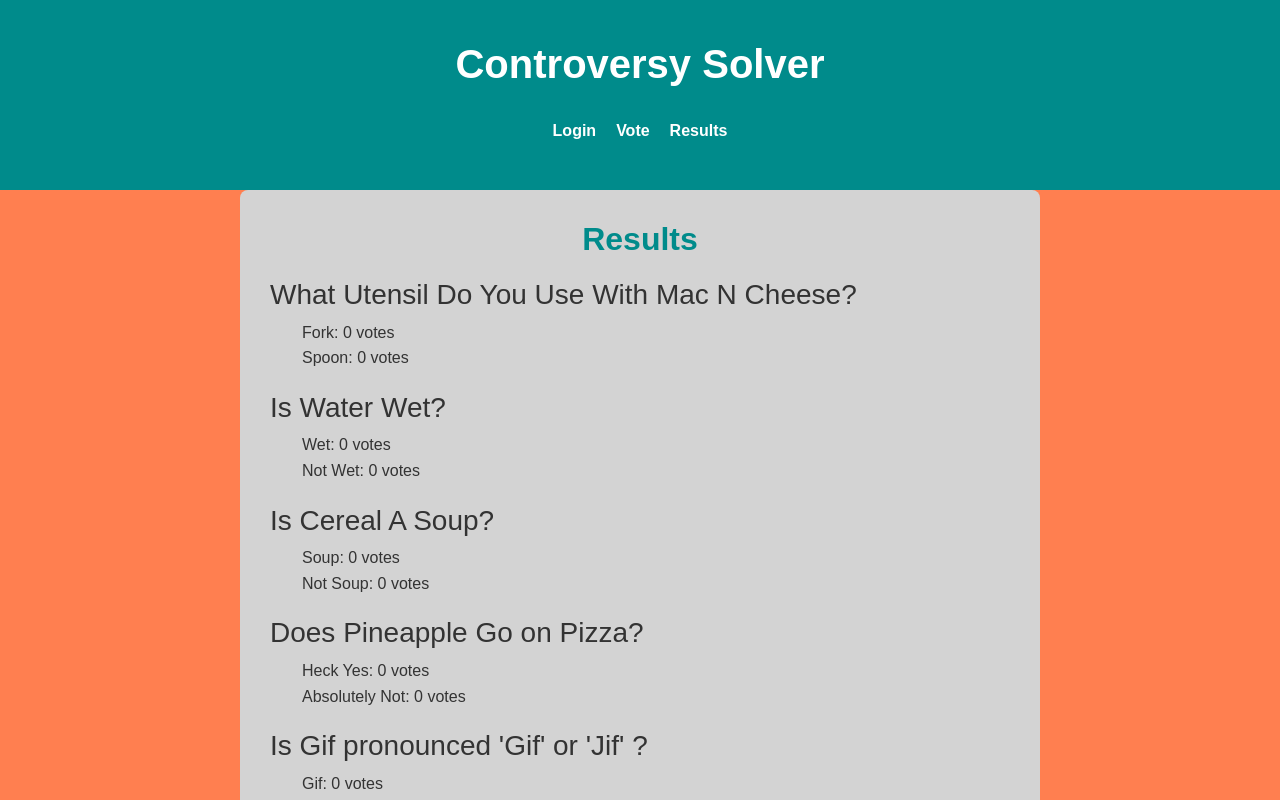
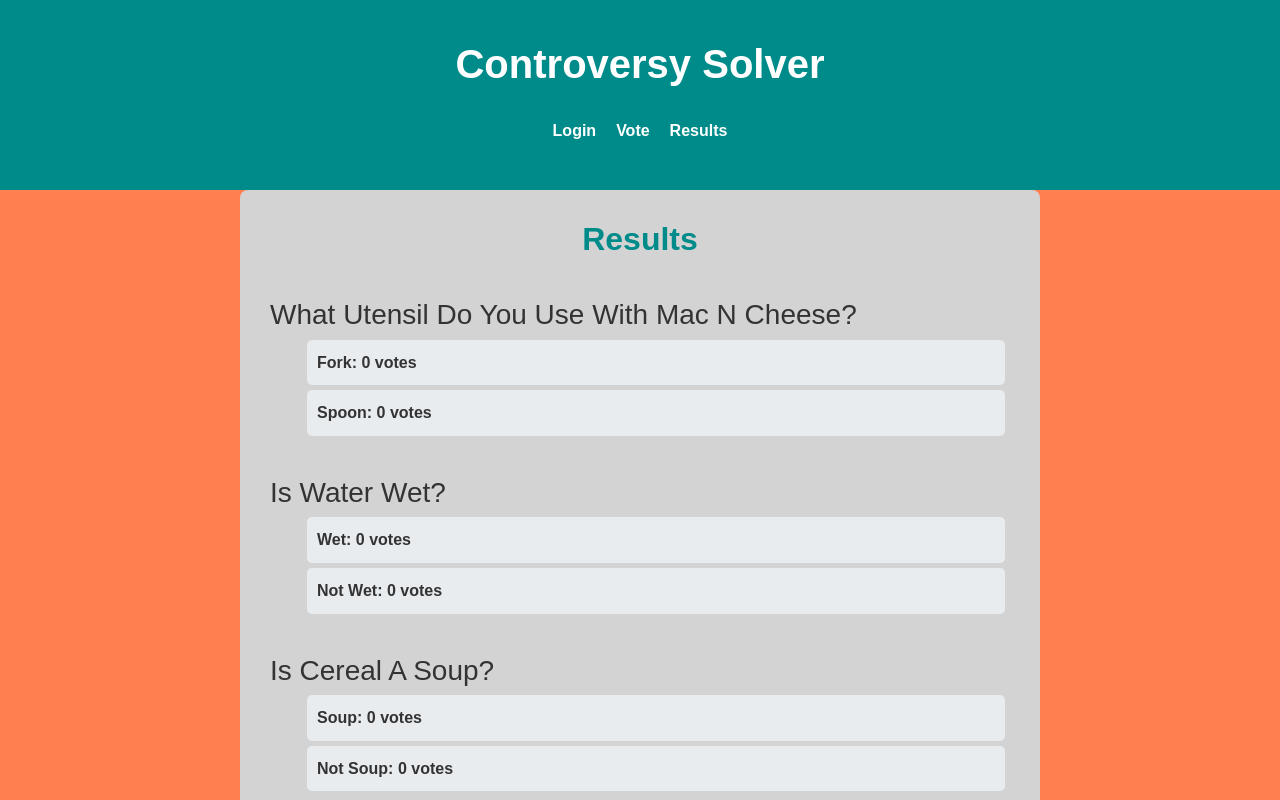
Before and after one commit to SpencerG-BYU/startup, a React (Vite) app: page /results in a window 1280 px wide. Shown: the top 800 px of the page. Built offline with nearby package versions, Linux system fonts and the light colour scheme.

Commit message:
results css

```diff
--- a/src/results/results.css
+++ b/src/results/results.css
@@ -3,14 +3,14 @@ main ul.updates {
 }
 
 main h3 {
-    margin-top: 20px;
+    margin-top: 40px;
 }
 
 main ul {
     list-style-type: none;
 }
 
-main ul p {
+main ul li {
     background: #e9ecef;
     margin: 5px;
     padding: 10px;
```
